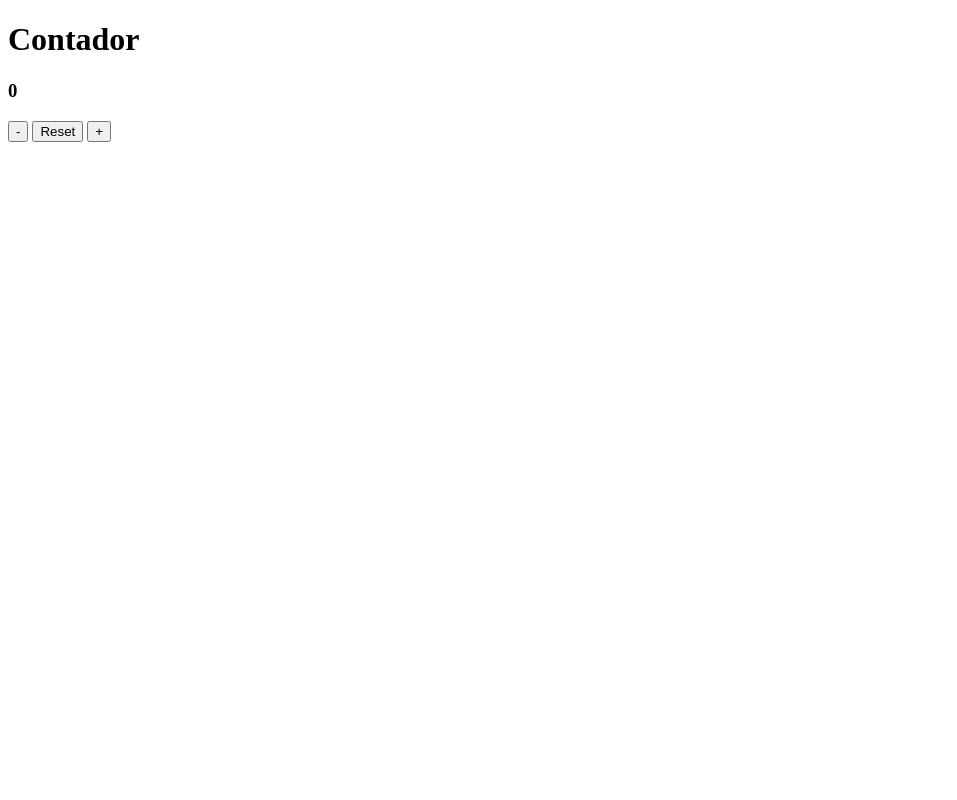
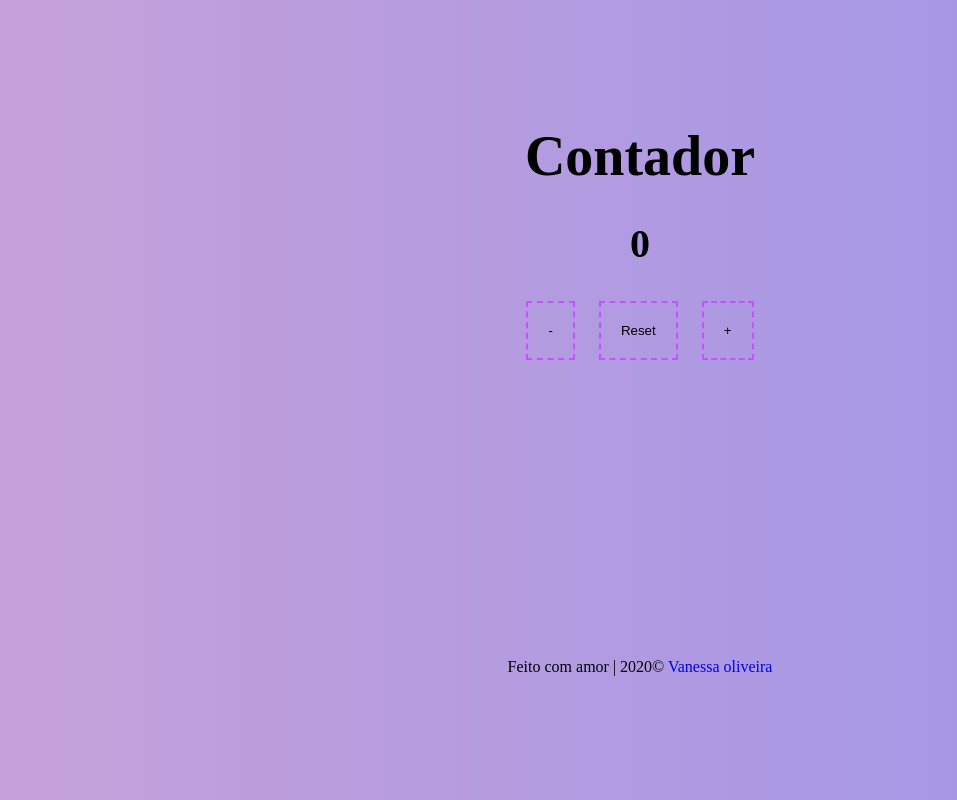
Before and after one commit to nessalive/contador, a plain HTML site: page index.html in a window 1280 px wide. Shown: the whole page, without its empty margins (0-957 px from the left). Drawn offline with Linux system fonts and the light colour scheme.

Commit message:
Adição de estilo

```diff
--- a/index.html
+++ b/index.html
@@ -2,19 +2,21 @@
 <html lang="pt-br">
 <head>
     <meta charset="UTF-8">
-    <link rel="stylesheet" src="style.css">
+    <link rel="stylesheet" href="style.css">
     <meta name="viewport" content="width=device-width, initial-scale=1.0">
     <title>Contador</title>
 </head>
 <body>
-    <div class="ciaxa">
-        <h1>Contador</h1>
+    <div class="caixa">
+        <h1 class="title">Contador</h1>
         <h3 id="mostrar">0</h3>
-        <button id="menos">-</button>
-        <button id="zerar">Reset</button>
-        <button id="mais">+</button>
+        <div class="butões">
+            <button id="menos">-</button>
+            <button id="zerar">Reset</button>
+            <button id="mais">+</button>
+        </div>
+        <footer class="fim">Feito com amor | 2020&copy <a class="name" href="https://www.linkedin.com/in/vanessa-oliveira-0036a4154/">Vanessa oliveira</a></footer>
     </div>
-
     <script src="script.js"></script>
 </body>
 </html>
--- a/style.css
+++ b/style.css
@@ -0,0 +1,78 @@
+*{
+    box-sizing: border-box;
+    margin: 0;
+    padding: 0;
+    text-decoration: none;
+}
+
+.caixa{
+    width: 100vw;
+    height: 100vh;
+    display: flex;
+    justify-content: center;
+    align-items: center;
+    text-align: center;
+    flex-direction: column;
+    background: rgb(226, 118, 165);
+  background: linear-gradient(90deg, rgba(238,174,202,1) 0%, rgba(156,148,233,1) 100%);
+  background-size: 200% 200%;
+  animation: colors 10s ease infinite;
+}
+@keyframes colors {
+    0% {
+      background-position: 0% 50%;
+    }
+    50% {
+      background-position: 100% 50%;
+    }
+    100% {
+      background-position: 0% 50%;
+    }
+  }
+.title{
+    color: rgb(0, 0, 0);;
+    font-size: 3.5rem;
+    margin-bottom: 2rem;
+}
+
+#mostrar {
+    font-size: 2.5rem;
+    margin-bottom: 1.5rem;
+}
+
+#menos{
+    padding: 20px;
+    color: rgb(0, 0, 0);
+    border: none;
+    border: 2px dashed rgb(200, 80, 255);
+    outline: none;
+    cursor: pointer;
+    margin: 10px;
+    background: transparent;
+}
+
+#zerar{
+    padding: 20px;
+    color: rgb(0, 0, 0);
+    border: none;
+    border: 2px dashed rgb(200, 80, 255);
+    outline: none;
+    cursor: pointer;
+    margin: 10px;
+    background: transparent;
+}
+
+#mais {
+    padding: 20px;
+    color: rgb(5, 5, 5);
+    border: none;
+    border: 2px dashed rgb(200, 80, 255);
+    outline: none;
+    cursor: pointer;
+    margin: 10px;
+    background: transparent;
+}
+
+.fim{
+    margin-top:18rem;
+}
```
